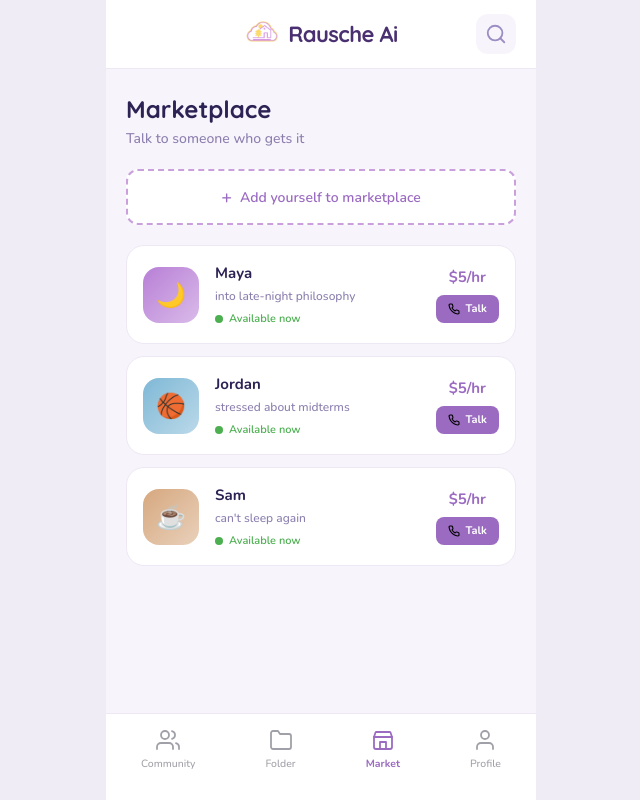
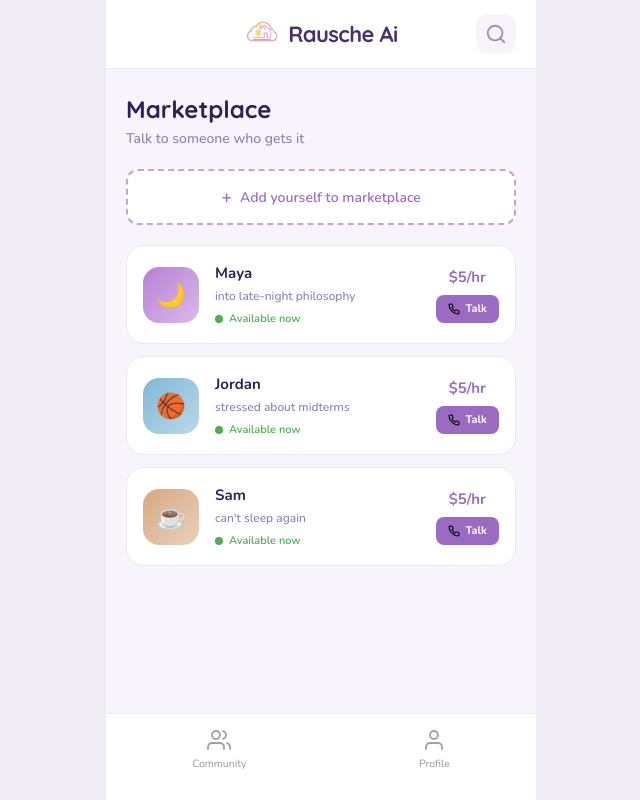
Before and after one commit to RayMangahas/rausche.ai, a Next.js app: page /marketplace in a window 1280 px wide. Shown: the whole page, without its empty margins (319-959 px from the left). Built offline with nearby package versions, Linux system fonts and the light colour scheme.

Commit message:
taking out market and folder

```diff
--- a/src/components/layout/BottomNav.tsx
+++ b/src/components/layout/BottomNav.tsx
@@ -3,16 +3,12 @@
 import Link from "next/link";
 import { usePathname } from "next/navigation";
 import {
-  MarketplaceIcon,
   CommunityIcon,
-  FolderIcon,
   ProfileIcon,
 } from "@/components/icons";
 
 const NAV_ITEMS = [
   { href: "/community", label: "Community", Icon: CommunityIcon },
-  { href: "/folder", label: "Folder", Icon: FolderIcon },
-  { href: "/marketplace", label: "Market", Icon: MarketplaceIcon },
   { href: "/profile", label: "Profile", Icon: ProfileIcon },
 ];
 
```
